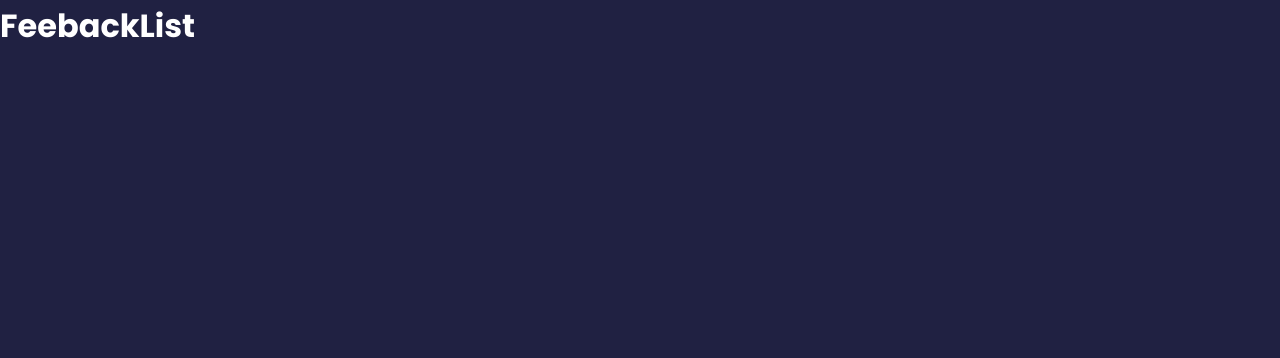
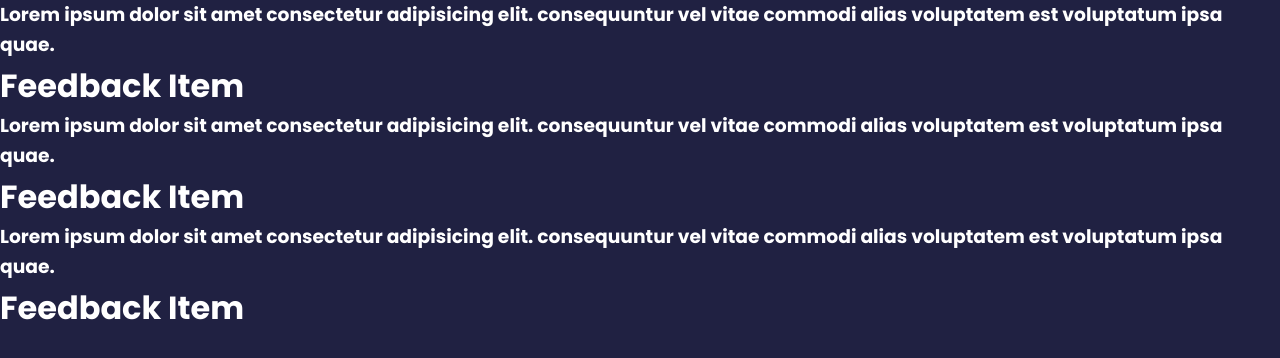
Before and after one commit to Sam44323/svelte-review, a Svelte app: page / in a window 1280 px wide. Shown: the top 358 px of the page. Built offline with nearby package versions, Linux system fonts and the light colour scheme.

Commit message:
add: added custom component for feedback_item

```diff
--- a/index.html
+++ b/index.html
@@ -6,7 +6,6 @@
     <meta name="viewport" content="width=device-width, initial-scale=1.0" />
     <title>Reviewer</title>
     <link rel="stylesheet" href="/public/globals.css" />
-    <link rel="stylesheet" href="/build/bundle.css" />
   </head>
   <body>
     <div id="app"></div>
--- /dev/null
+++ b/src/components/FeebackItem.svelte
@@ -0,0 +1,7 @@
+<script lang="ts"></script>
+
+<main>
+  <h1>Feedback Item</h1>
+</main>
+
+<style></style>
--- a/src/components/FeebackList.svelte
+++ b/src/components/FeebackList.svelte
@@ -1,11 +1,16 @@
 <script lang="ts">
+  import FeebackList from "./FeebackList.svelte";
+  import FeebackItem from "./FeebackItem.svelte";
   export let feedbackData = []; // will be props (if anything is not passed, then it'll be the default data)
 
   console.log(feedbackData);
 </script>
 
 <main>
-  <h1>FeebackList</h1>
+  {#each feedbackData as fData (fData.id)}
+    <h3>{fData.text}</h3>
+    <FeebackItem />
+  {/each}
 </main>
 
 <style></style>
```
